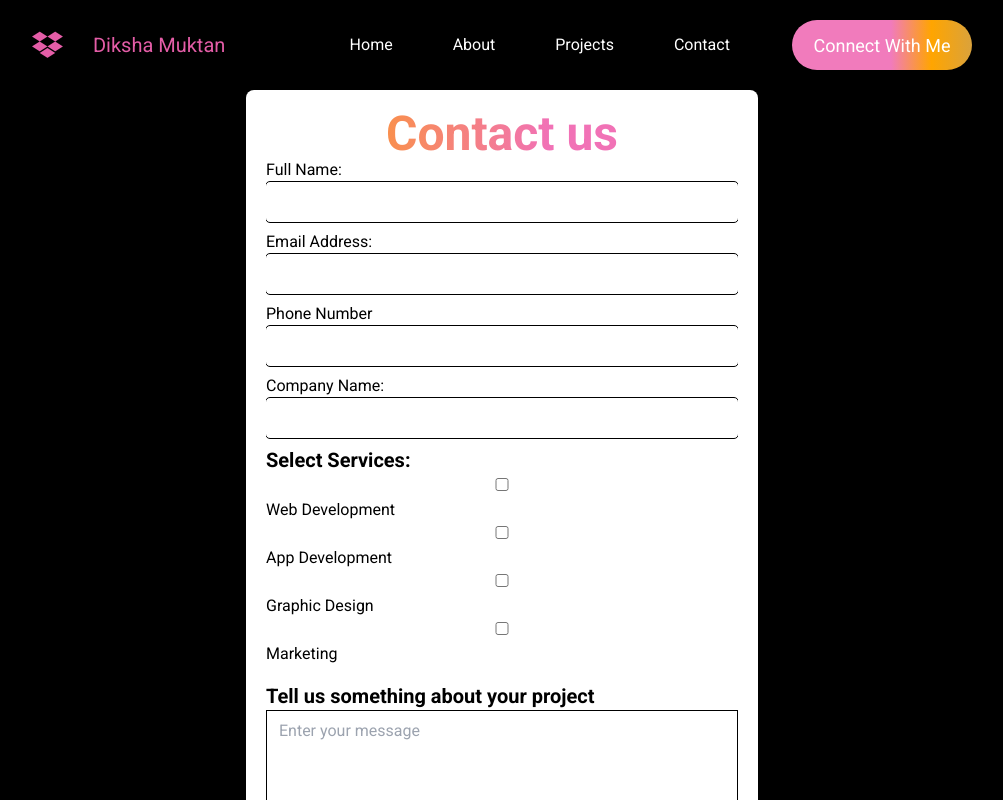
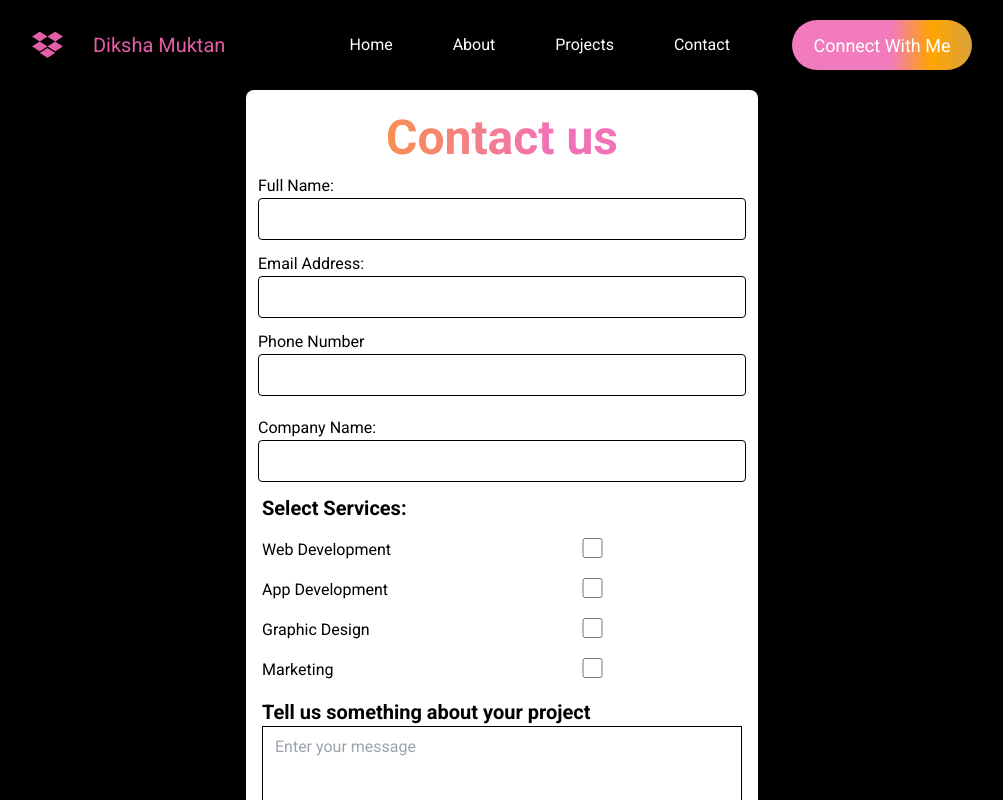
Before and after one commit to dikshamuktan/new-portfolio, a React (Vite) app in the folder frontend/: page /more-info in a window 1280 px wide. Shown: the whole page, without its empty margins (138-1141 px from the left). Built offline with nearby package versions, Linux system fonts and the light colour scheme.

Commit message:
few changes made

```diff
--- a/frontend/src/components/moreinfo.css
+++ b/frontend/src/components/moreinfo.css
@@ -39,8 +39,6 @@ form {
 .table {
   display: flex;
   flex-direction: column;
-  background-color: white;
-
   color: black;
 }
 
--- a/frontend/src/components/moreinfo.jsx
+++ b/frontend/src/components/moreinfo.jsx
@@ -70,16 +70,18 @@ const MoreInfo = () => {
   };
   return (
     <form
-      className="moreinfo flex  justify-center items-center  "
+      className="moreinfo flex  justify-center items-center   "
       onSubmit={getRequest}
     >
-      <div className="table flex flex-col  w-2/5 bg-white p-5 rounded-lg shadow-lg gap-5">
-        <div>
-          <p className="info-top text-5xl font-bold text-cente ">Contact us</p>
+      <div className="table flex-col  w-2/5 bg-white rounded-lg shadow-lg gap-5">
+        <div className="m-3">
+          <p className="info-top text-5xl font-bold text-cente p-3">
+            Contact us
+          </p>
           <label>
             Full Name:
             <input
-              className="block w-full p-2 mb-2  rounded outline outline-1 focus:ring focus:border-blue-500"
+              className="block  p-2   rounded border border-black focus:ring focus:border-blue-500"
               type="text"
               name="name"
               value={user.name}
@@ -88,11 +90,11 @@ const MoreInfo = () => {
             />
           </label>
         </div>
-        <div>
+        <div className="m-3">
           <label>
             Email Address:
             <input
-              className="block w-full p-2 mb-2  rounded outline outline-1 focus:ring focus:border-blue-500"
+              className="block  p-2  rounded border border-black focus:ring focus:border-blue-500"
               type="email"
               name="email"
               value={user.email}
@@ -101,11 +103,11 @@ const MoreInfo = () => {
             />
           </label>
         </div>
-        <div>
+        <div className="m-3">
           <label>
             Phone Number
             <input
-              className="block w-full p-2 mb-2  rounded outline outline-1 focus:ring focus:border-blue-500"
+              className="block p-2 mb-2  rounded border border-black focus:ring focus:border-blue-500"
               type="text"
               name="number"
               value={user.number}
@@ -114,11 +116,11 @@ const MoreInfo = () => {
             />
           </label>
         </div>
-        <div>
+        <div className="m-3">
           <label>
             Company Name:
             <input
-              className="block w-full p-2 mb-2  rounded outline outline-1 focus:ring focus:border-blue-500"
+              className="block p-2  rounded border border-black focus:ring focus:border-blue-500"
               type="text"
               name="company"
               value={user.company}
@@ -128,23 +130,22 @@ const MoreInfo = () => {
           </label>
         </div>
 
-        <div>
+        <div className="flex flex-col gap-4 ms-4">
           <h3 className="text-xl font-bold">Select Services:</h3>
           {servicesList.map((service) => (
-            <div key={service}>
-              <label>
+            <div key={service} className="flex flex-row justify-center ">
+              <label className=" w-3/6 ">{service}</label>
               <input
+                className="mb-1 justify-center"
                 type="checkbox"
                 value={service}
                 checked={user.services.includes(service)}
                 onChange={handleServiceChange}
               />
-                {service}
-              </label>
             </div>
           ))}
         </div>
-        <div className="mt-4">
+        <div className="mt-4 ms-4 mr-4">
           <p className="text-xl font-bold">
             Tell us something about your project
           </p>
```
Lines whose indentation alone changed are shown as unchanged.
